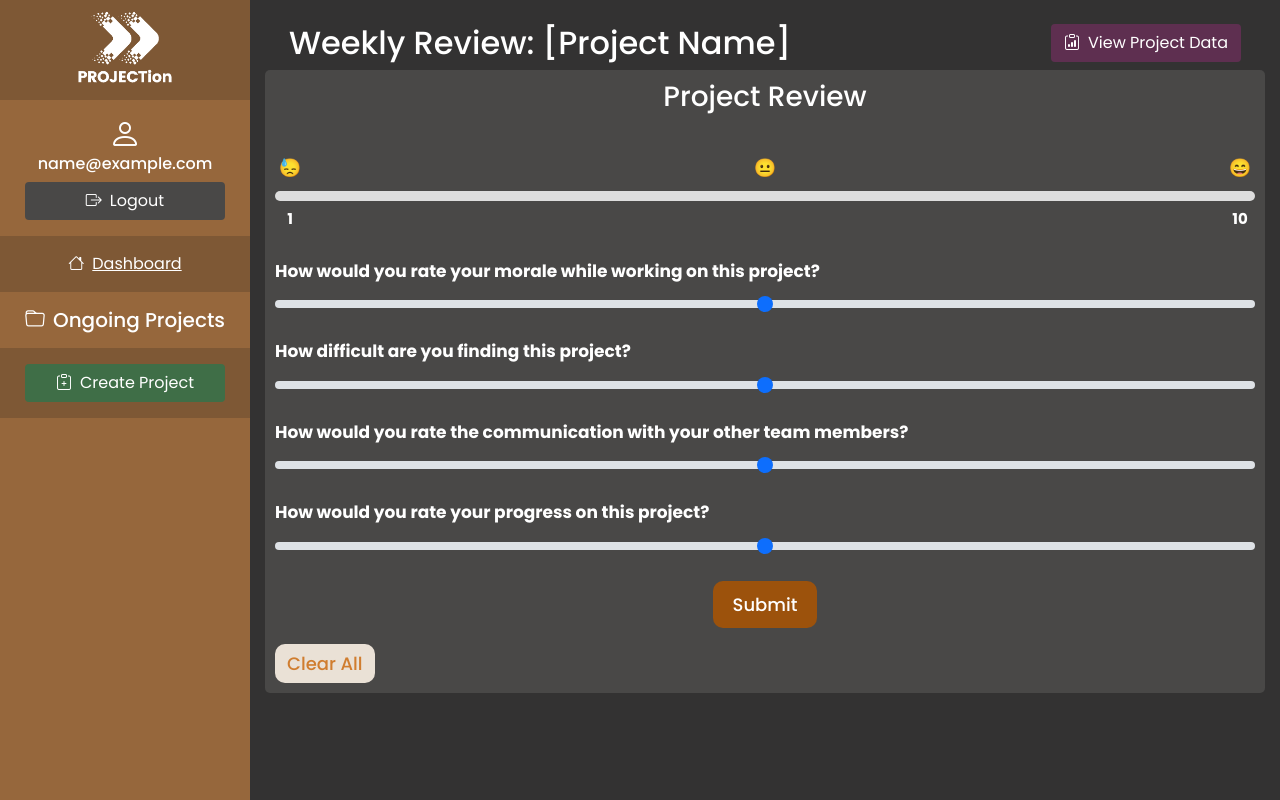
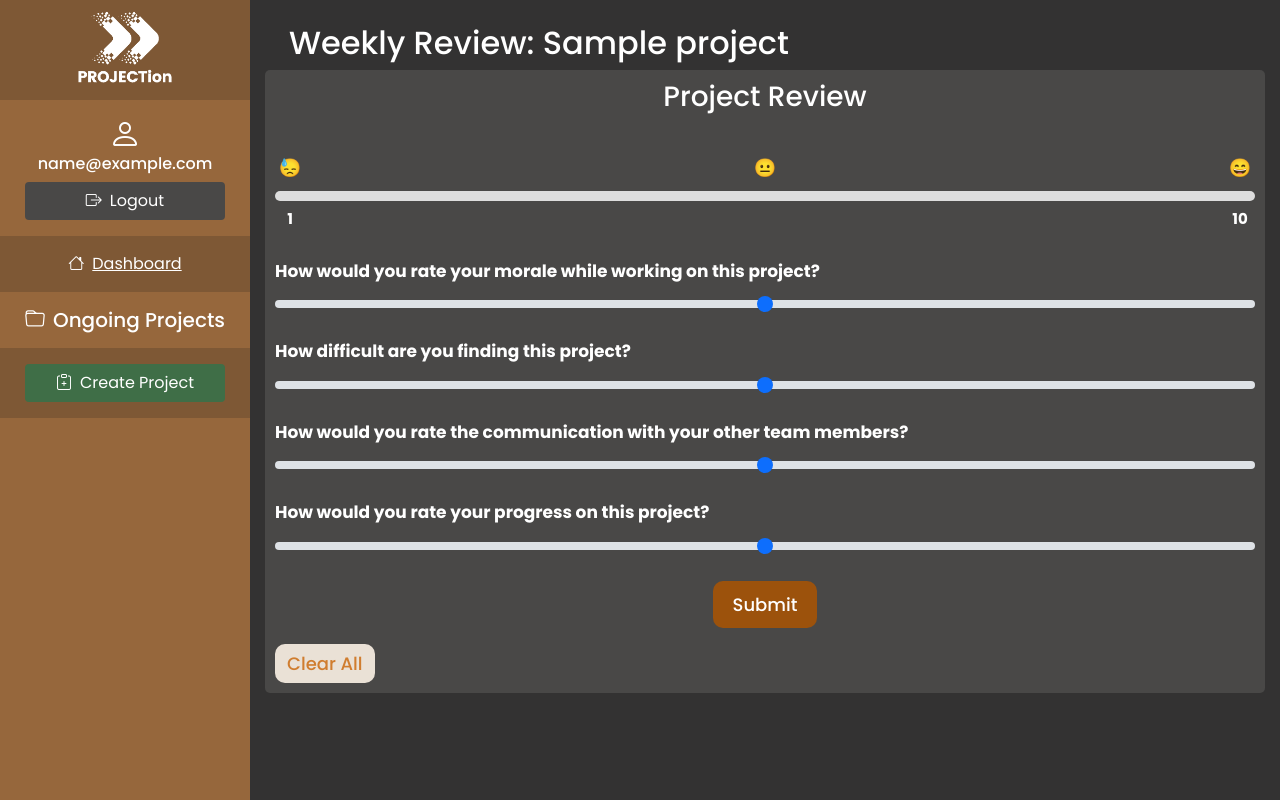
Before and after one commit to ProjectProCS261/ProjectPro, a Flask app: page /review in a window 1280 px wide. Run offline with Flask 2, Linux system fonts and the light colour scheme; a user stored in the database is signed in; a database or web service that is not in the repository returns one stand-in record (values such as "Sample title").

Commit message:
small graphical fixes

```diff
--- a/app/services/algorithm.py
+++ b/app/services/algorithm.py
@@ -40,7 +40,6 @@ def trainAlg():
     lr.fit(X_train, y_train)
     return (lr, X_test, y_test, methodsMatch)
 
-trainedAlg = trainAlg()
 
 # Algorithm for calculating the probability of a project failing
 def runAlg(projectName, owner):
@@ -51,6 +50,7 @@ def runAlg(projectName, owner):
     df = getProjectMetrics(projectID, projectName, owner)
 
     # Train model
+    trainedAlg = trainAlg()
     lr = trainedAlg[0]
     methodsMatch = trainedAlg[3]
 
--- a/app/templates/auth/input.html
+++ b/app/templates/auth/input.html
@@ -108,16 +108,9 @@
                <div class="main-content col-main text-white" style="background-color:rgb(51, 50, 50)">
                     <div class="container">
                          <div class="row justify-content-end">
-                              <h2 class="col-8 mt-4">Weekly Review: [Project Name]</h2>
+                              <h2 class="col-8 mt-4">Weekly Review: {{project.Project_Name}}</h2>
 
                               <div class="col-4">
-                                   <!-- ONLY SHOW IF CURRENT USER'S EMAIL == THE PROJECT OWNER'S EMAIL -->
-                                   <form action="/dataview" class="mt-4" style="float:right">
-                                        <button class="btn purple-btn text-white" type="submit">
-                                             <i class="bi bi-clipboard-data me-2"></i>View Project Data
-                                         </button>
-                                   </form>
-                                   <!-- ==========================================================  -->
                               </div>
                          </div>
 
--- a/app/templates/auth/projectData.html
+++ b/app/templates/auth/projectData.html
@@ -72,7 +72,7 @@
                                     <div class="display-6 shadow-text" style="text-align:center">{{100*spending / project.Budget}}% spent</div>
                                 </div>
                                 <div class="progress my-2" style="height: 35px; background-color: rgb(43, 40, 40);">
-                                    <div class="progress-bar progress-bar-striped progress-bar-animated" role="progressbar" aria-valuenow="{{spending / project.Budget}}" aria-valuemin="0" aria-valuemax="1" style="width: 75%; float: right; background-color:rgb(196, 109, 37)"></div>
+                                    <div class="progress-bar progress-bar-striped progress-bar-animated" role="progressbar" aria-valuenow="{{100*spending / project.Budget}}" aria-valuemin="0" aria-valuemax="100" style="width: {{100*spending / project.Budget}}%; float: right; background-color:rgb(196, 109, 37)"></div>
                                 </div>
                             </div>
                         </div>
--- a/app/views.py
+++ b/app/views.py
@@ -129,8 +129,6 @@ def home():
     day = datetime.today()
     for proj in inprogress:
         projectID = proj["_id"]
-        print(projectID)
-        print(proj["Project_Name"])
         entry = metrics_collection.find({"ProjectID": projectID, "User": current_user.email, "Date": {'$gte': (day - timedelta(days=7))}})
         size = 0
         for _ in entry:
@@ -233,7 +231,7 @@ def review():
         if current_project['Owner_Email'] == current_user.email:
             owner = True
         projects, inprogress = get_projects()
-        return render_template("auth/input.html", owner=owner, projectID=projectID, name=current_user, inprogress=inprogress)
+        return render_template("auth/input.html", owner=owner, projectID=projectID, name=current_user, inprogress=inprogress, project=current_project)
 
 @app.route('/projectdata', methods=["GET", "POST"])
 @login_required
```
